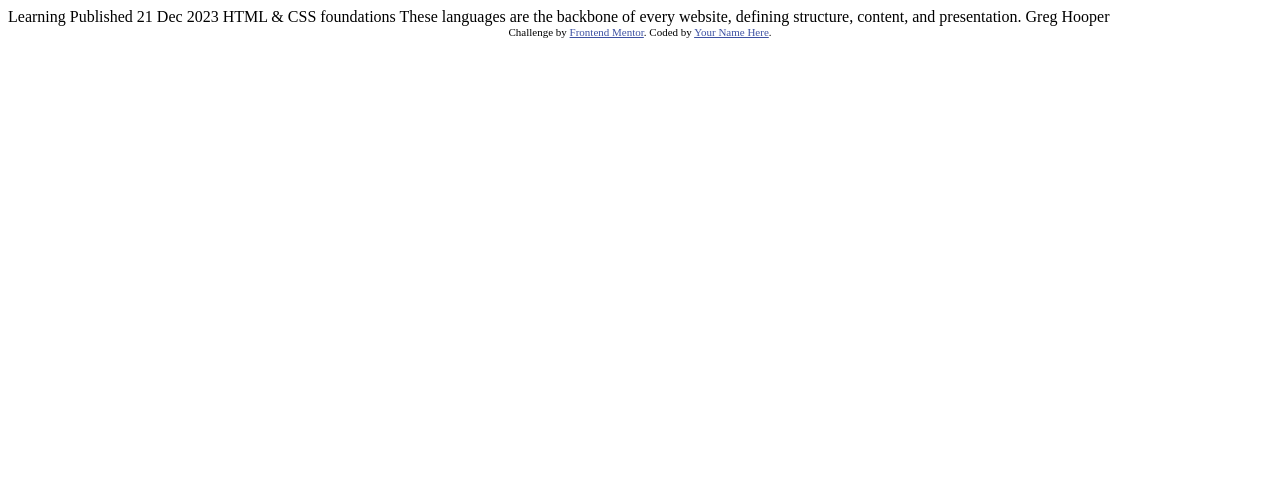
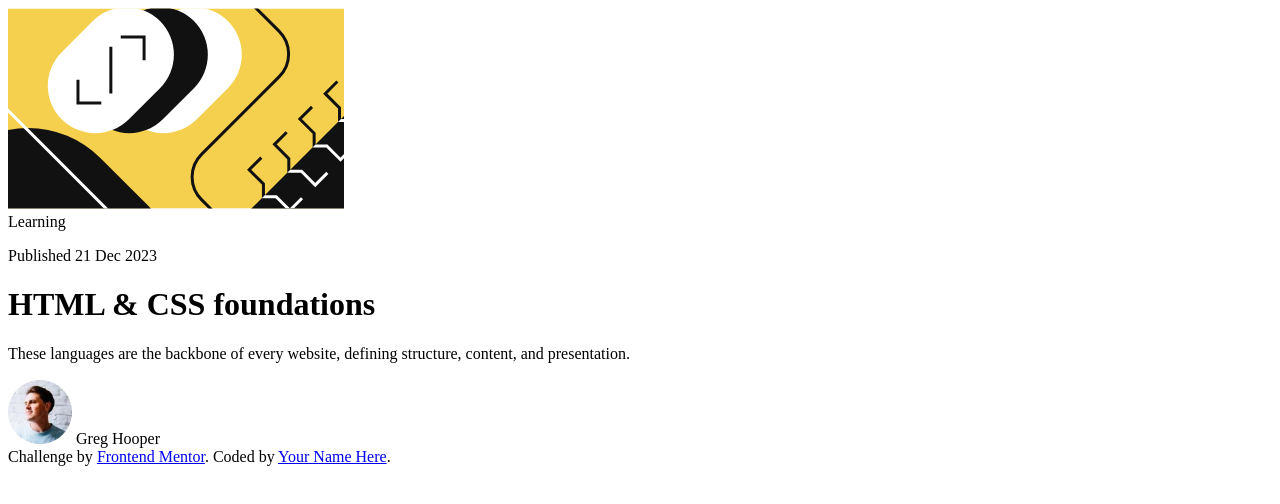
Before and after one commit to RVidal34/blog-preview-card, a plain HTML site: page index.html in a window 1280 px wide. Drawn offline with Linux system fonts and the light colour scheme.

Commit message:
HTML semantic completed

```diff
--- a/index.html
+++ b/index.html
@@ -1,34 +1,46 @@
 <!DOCTYPE html>
 <html lang="en">
-<head>
-  <meta charset="UTF-8">
-  <meta name="viewport" content="width=device-width, initial-scale=1.0"> <!-- displays site properly based on user's device -->
+  <head>
+    <meta charset="UTF-8" />
+    <meta name="viewport" content="width=device-width, initial-scale=1.0" />
+    <!-- displays site properly based on user's device -->
 
-  <link rel="icon" type="image/png" sizes="32x32" href="./assets/images/favicon-32x32.png">
+    <link
+      rel="icon"
+      type="image/png"
+      sizes="32x32"
+      href="./assets/images/favicon-32x32.png"
+    />
 
-  <title>Frontend Mentor | Blog preview card</title>
+    <title>Frontend Mentor | Blog preview card</title>
+  </head>
+  <body>
+    <main class="card">
+      <div class="picture-card">
+        <img src="./assets/images/illustration-article.svg" alt="" />
+      </div>
 
-  <!-- Feel free to remove these styles or customise in your own stylesheet 👍 -->
-  <style>
-    .attribution { font-size: 11px; text-align: center; }
-    .attribution a { color: hsl(228, 45%, 44%); }
-  </style>
-</head>
-<body>
+      <div class="informations">
+        <span class="type">Learning</span>
+        <p class="date">Published 21 Dec 2023</p>
+        <h1>HTML & CSS foundations</h1>
+        <p>
+          These languages are the backbone of every website, defining structure,
+          content, and presentation.
+        </p>
+      </div>
 
-  Learning
+      <div class="user">
+        <img src="./assets/images/image-avatar.webp" alt="avatar of user" />
+        <span class="username">Greg Hooper</span>
+      </div>
+    </main>
 
-  Published 21 Dec 2023
-
-  HTML & CSS foundations
-
-  These languages are the backbone of every website, defining structure, content, and presentation.
-
-  Greg Hooper
-
-  <div class="attribution">
-    Challenge by <a href="https://www.frontendmentor.io?ref=challenge" target="_blank">Frontend Mentor</a>.
-    Coded by <a href="#">Your Name Here</a>.
-  </div>
-</body>
+    <section class="attribution">
+      Challenge by
+      <a href="https://www.frontendmentor.io?ref=challenge" target="_blank"
+        >Frontend Mentor</a
+      >. Coded by <a href="#">Your Name Here</a>.
+    </section>
+  </body>
 </html>
```
